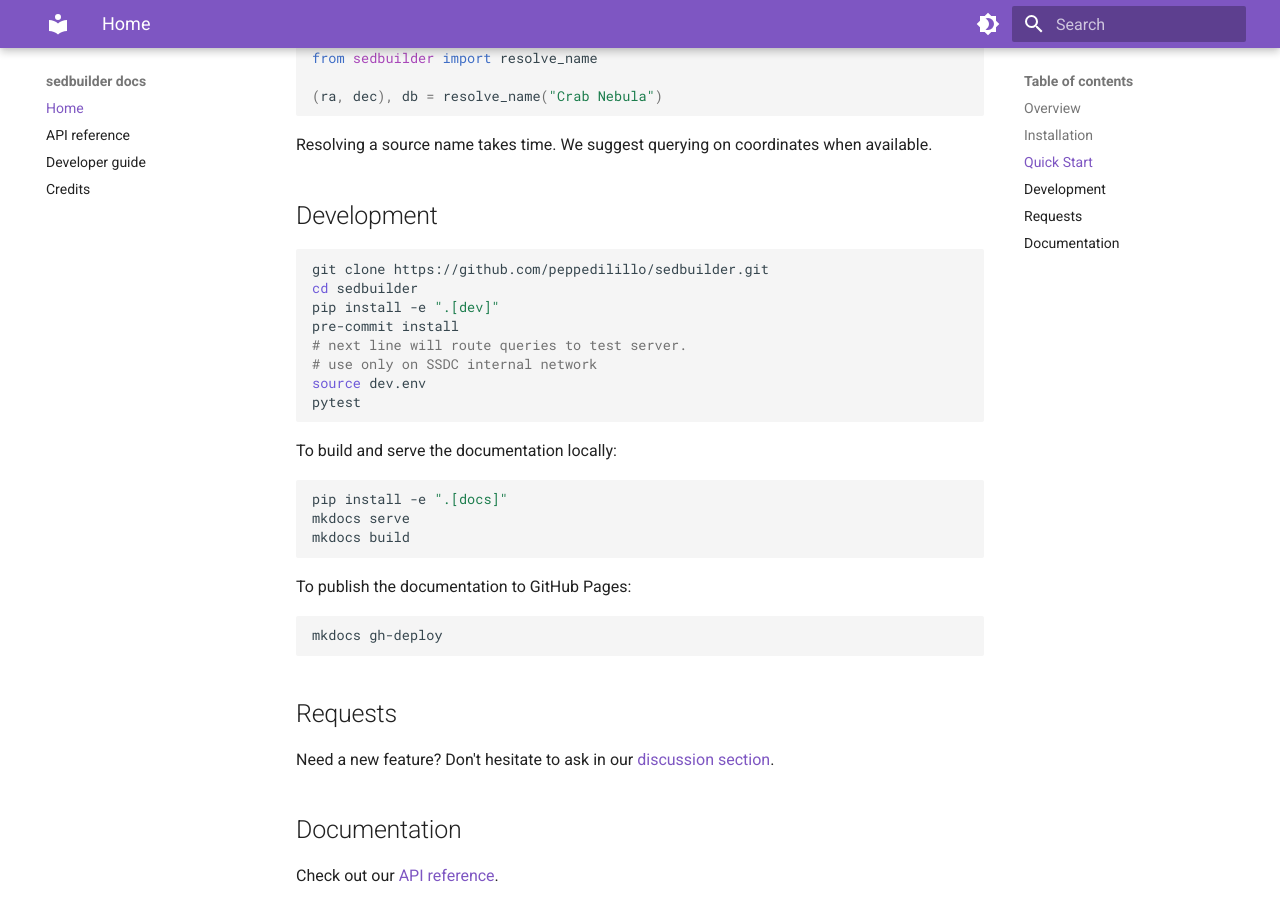
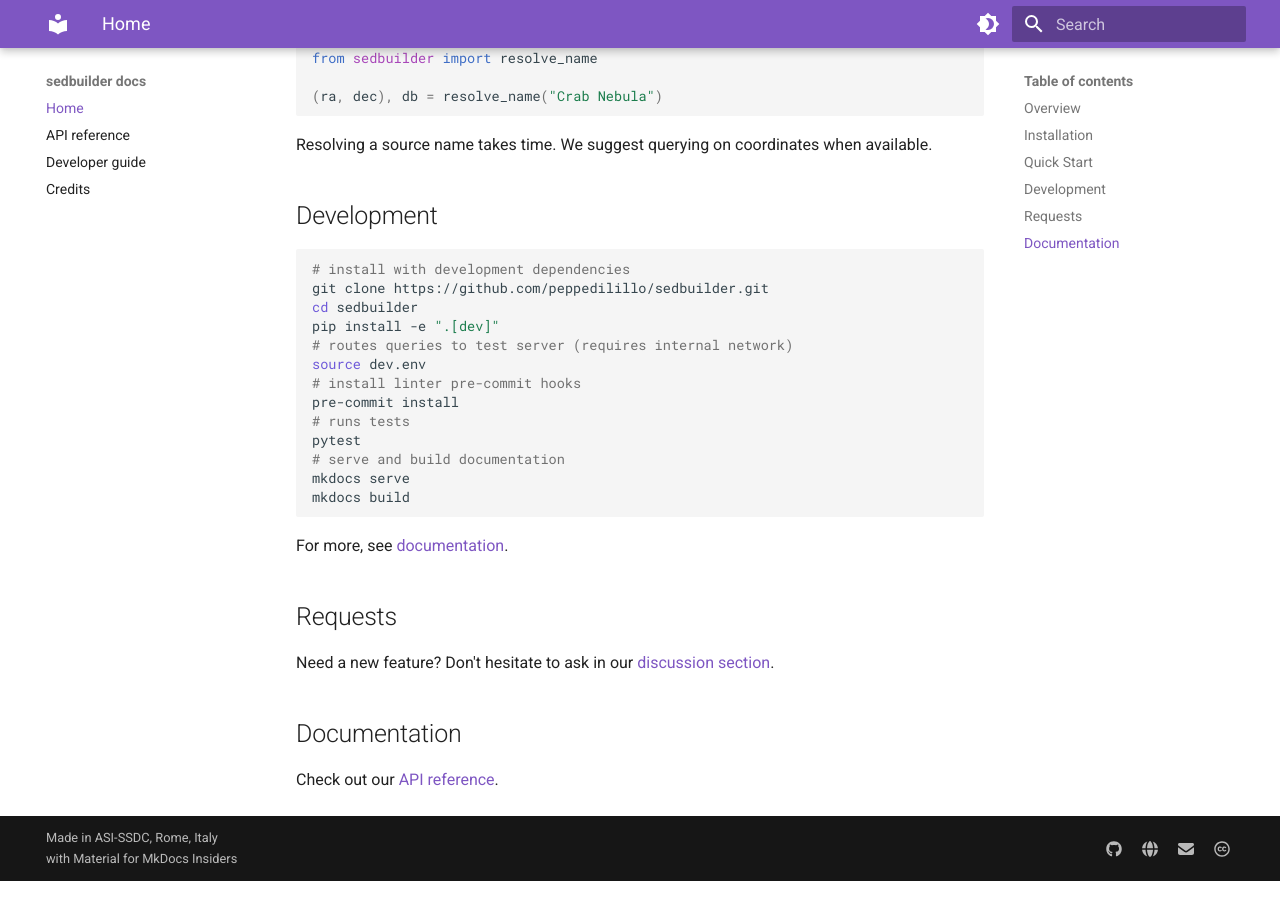
Before and after one commit to peppedilillo/sedbuilder, an MkDocs documentation site: the page built from docs/index.md, in a window 1280 px wide and 900 px high, scrolled down 1001 px. Built offline with MkDocs 1.6.1 and Material for MkDocs 9.7.7, drawn with Linux system fonts in a browser that asks for light colours.

Commit message:
Improves dev documentation and README sections

````diff
--- a/README.md
+++ b/README.md
@@ -47,29 +47,22 @@ Resolving a source name takes time. We suggest querying on coordinates when avai
 ## Development
 
 ```bash
+# install with development dependencies
 git clone https://github.com/peppedilillo/sedbuilder.git
 cd sedbuilder
 pip install -e ".[dev]"
+# routes queries to test server (requires internal network)
+source dev.env
+# install linter pre-commit hooks
 pre-commit install
-# next line will route queries to test server.
-# use only on SSDC internal network
-source dev.env
+# runs tests
 pytest
-```
-
-To build and serve the documentation locally:
-
-```bash
-pip install -e ".[docs]"
+# serve and build documentation
 mkdocs serve
 mkdocs build
 ```
 
-To publish the documentation to GitHub Pages:
-
-```bash
-mkdocs gh-deploy
-```
+For more, see [documentation](https://peppedilillo.github.io/sedbuilder/development/).
 
 ## Requests
 
````
Also changed, not shown: docs/development.md (+5 -1 lines).
